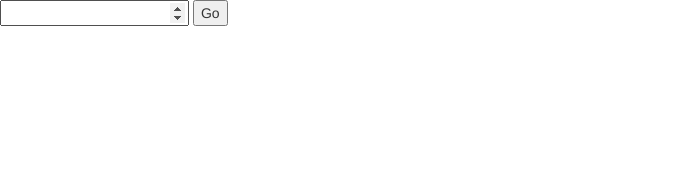
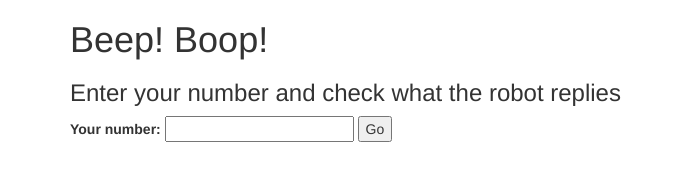
Before and after one commit to sjullieb/beep-boop, a plain HTML site: page index.html in a window 1280 px wide. Shown: the whole page, without its empty margins (0-683 px from the left). Drawn offline with Linux system fonts and the light colour scheme.

Commit message:
add bootstrap container

```diff
--- a/index.html
+++ b/index.html
@@ -9,34 +9,20 @@
     <title></title>
   </head>
   <body>
+    <div class="container">
+      <h1>Beep! Boop!</h1>
+      <h3>Enter your number and check what the robot replies</h3>
       <form class="mainForm">
+        <div class="form-group">
+          <label for="number">Your number:</label>
           <input id="number" type="number" name="" value="">
           <button id="submit" type="submit" name="button">Go</button>
+        </div>
       </form>
 
       <p>
         <span id="result"></span>
       </p>
+    </div>
   </body>
 </html>
-<!-- <!DOCTYPE html>
-<html>
-  <head>
-    <link href="css/bootstrap.css" rel="stylesheet" type="text/css">
-    <link href="css/styles.css" rel="stylesheet" type="text/css">
-    <script src="js/jquery-3.3.1.js"></script>
-    <script src="js/scripts.js"></script>
-
-    <title>Beep! Boop!</title>
-  </head>
-  <body>
-    <form class="mainForm">
-      <input id="number" type="number" name="" value="">
-      <button id="submit" type="submit" name="button">Go</button>
-    </form>
-
-    <p>
-      <span id="result"></span>
-    </p>
-  </body>
-</html> -->
```
Lines whose indentation alone changed are shown as unchanged.
